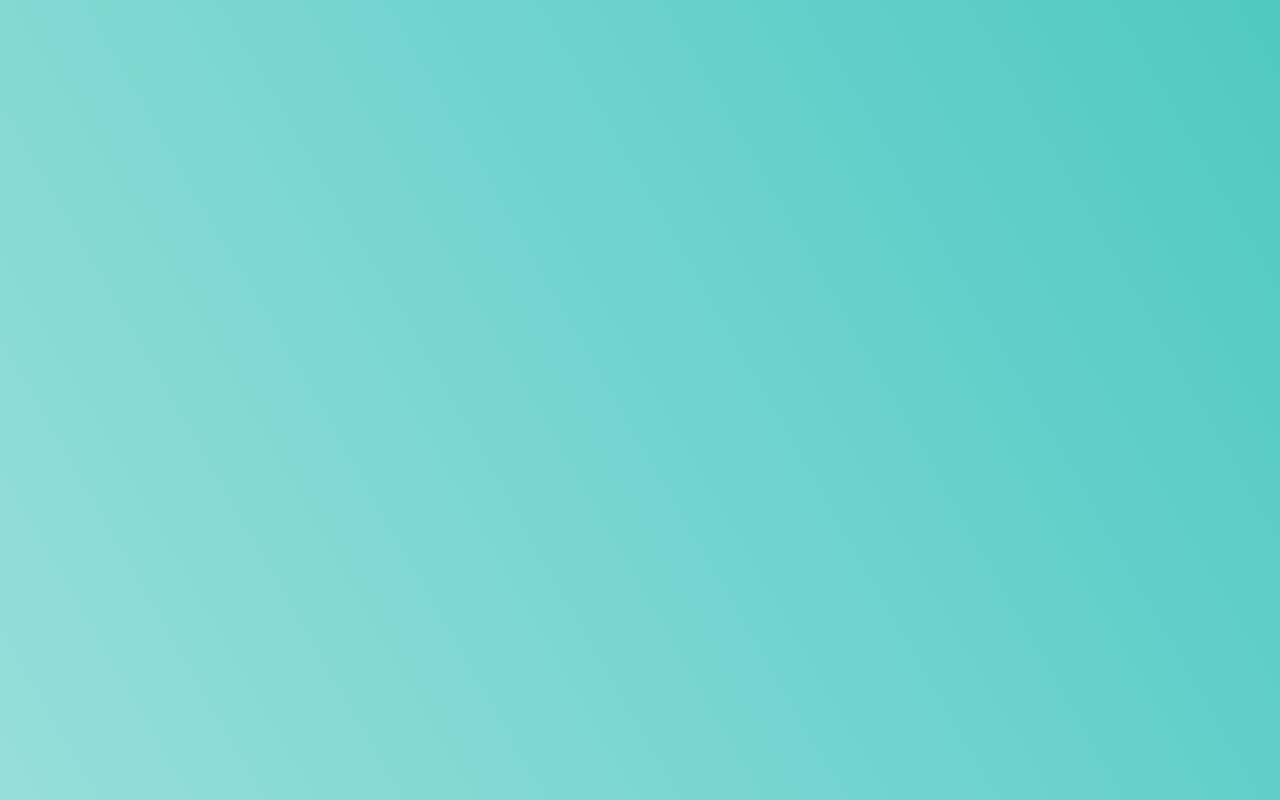
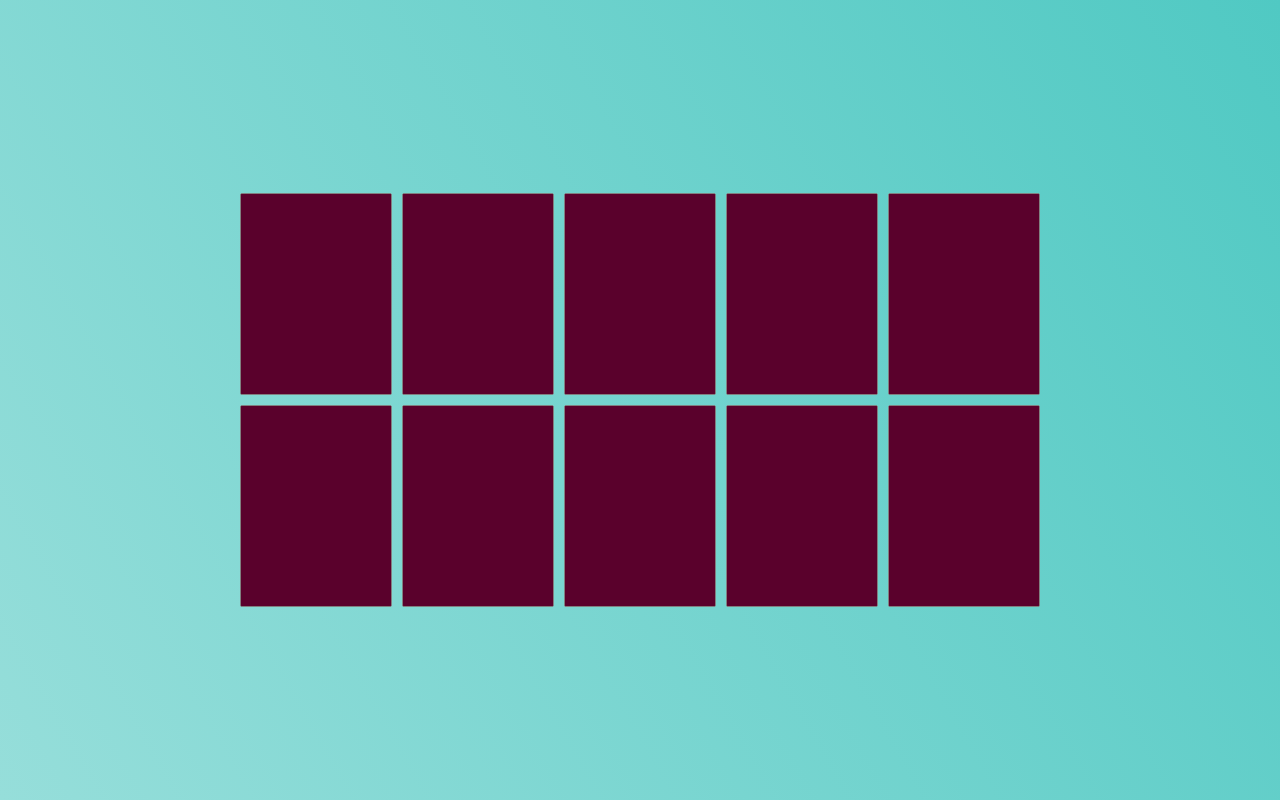
Before and after one commit to bryantt23/Memory-Card-Game, a React (Vite) app in the folder Memory Card Game/: page / in a window 1280 px wide. Built offline with nearby package versions, Linux system fonts and the light colour scheme.

Commit message:
added styling for game cards

```diff
--- a/Memory Card Game/src/App.css
+++ b/Memory Card Game/src/App.css
@@ -2,7 +2,7 @@
 
 body {
  background: linear-gradient(60deg, #96deda 0%, #50c9c3 100%);
- color:aliceblue;
+ color:azure;
  font-family: "Play";
  display: flex;
  align-items: center;
--- a/Memory Card Game/src/App.jsx
+++ b/Memory Card Game/src/App.jsx
@@ -1,13 +1,12 @@
-import { useState } from 'react'
-import './App.css'
+import "./App.css";
+import MemoryGame from "./components/MemoryGame";
 
 function App() {
-
   return (
-    <>
-
-            </>
-  )
+    <div className="App">
+      <MemoryGame />
+    </div>
+  );
 }
 
-export default App
+export default App;
--- a/Memory Card Game/src/components/MemoryGame.jsx
+++ b/Memory Card Game/src/components/MemoryGame.jsx
@@ -3,7 +3,7 @@ import "../styles/MemoryGame.css";
 import shuffle from "../shuffle";
 
 const items = [1, 2, 3, 4, 5];
-const allItems = shuffle({ ...items, ...items });
+const allItems = shuffle([...items, ...items]);
 
 const handleClick = () => {};
 
@@ -12,7 +12,12 @@ export default function MemoryGame() {
     <>
       <div className="cardsContainer">
         {allItems.map((item, index) => {
-          return <div key={index} className="card" onClick={handleClick}></div>;
+          return (
+            <div key={index} className="card" onClick={handleClick}>
+              <div className="backSide"></div>
+              {item}
+            </div>
+          );
         })}
       </div>
     </>
--- a/Memory Card Game/src/styles/MemoryGame.css
+++ b/Memory Card Game/src/styles/MemoryGame.css
@@ -0,0 +1,44 @@
+.cardsContainer {
+  display: grid;
+  grid-template-columns: repeat(5, 1fr);
+  justify-content: center;
+  gap: 10px;
+  margin: 1em 0;
+}
+
+.card {
+  background-color: rgb(90, 1, 44);
+  border: 1px solid grey;
+  width: 150px;
+  height: 200px;
+  display: grid;
+  align-items: center;
+  justify-content: center;
+  border-radius: 2px;
+  transition: all linear 0.3s;
+  transform: rotate3d(0, 1, 0, 180deg);
+  position: relative;
+  overflow: hidden;
+}
+
+.card:hover {
+  cursor: pointer;
+  transform: rotate3d(0, 1, 0, 180deg) translate(-2px, -2px);
+}
+
+.card.flipped {
+  transform: unset;
+  transform-style: preserve-3d;
+}
+
+.backSide {
+  background-color: rgb(90, 1, 44);
+  position: absolute;
+  width: 100%;
+  height: 100%;
+  backface-visibility: hidden;
+}
+
+.flipped .backSide {
+  transform: rotate3d(0, 1, 0, 180deg);
+}
```
